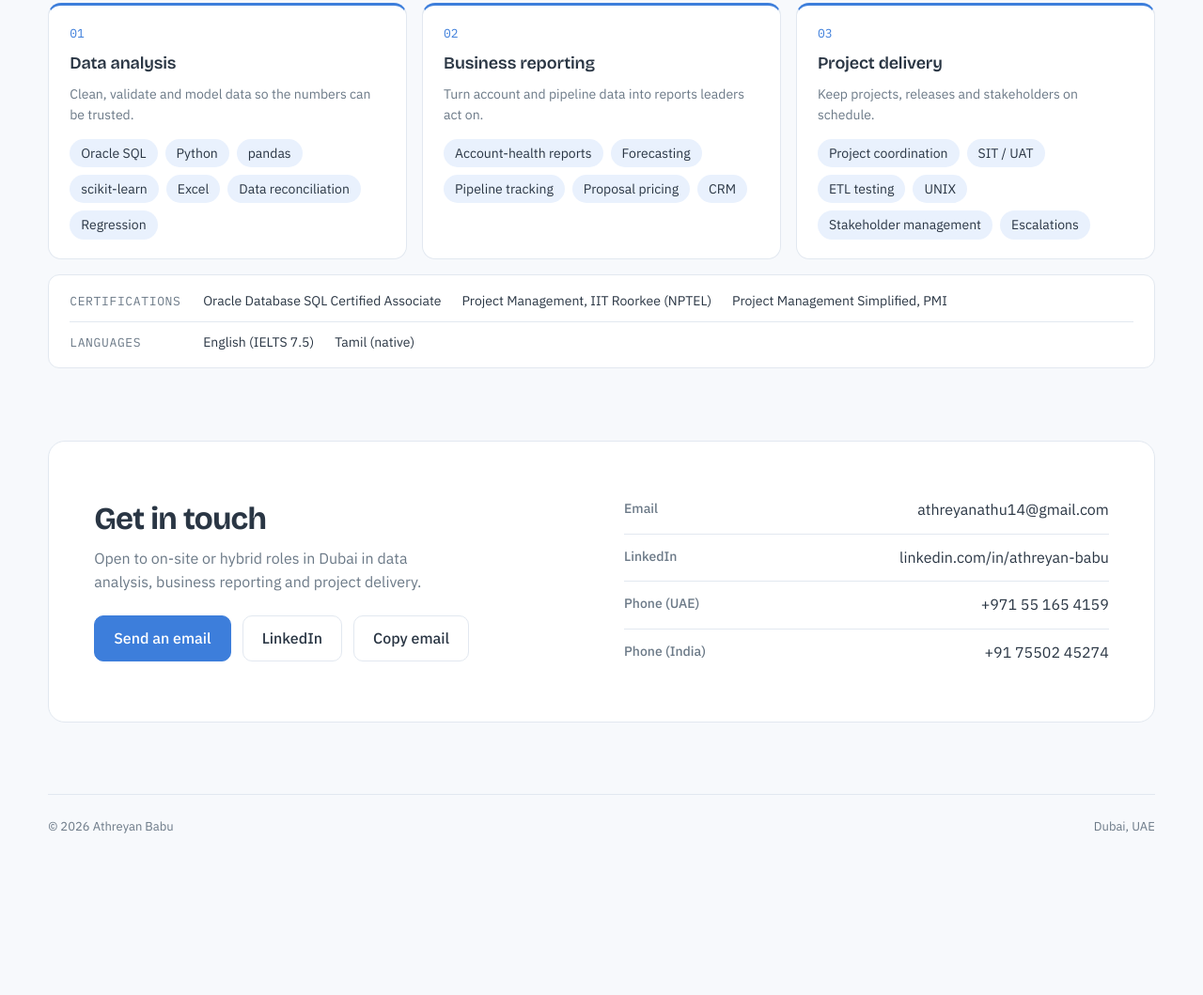
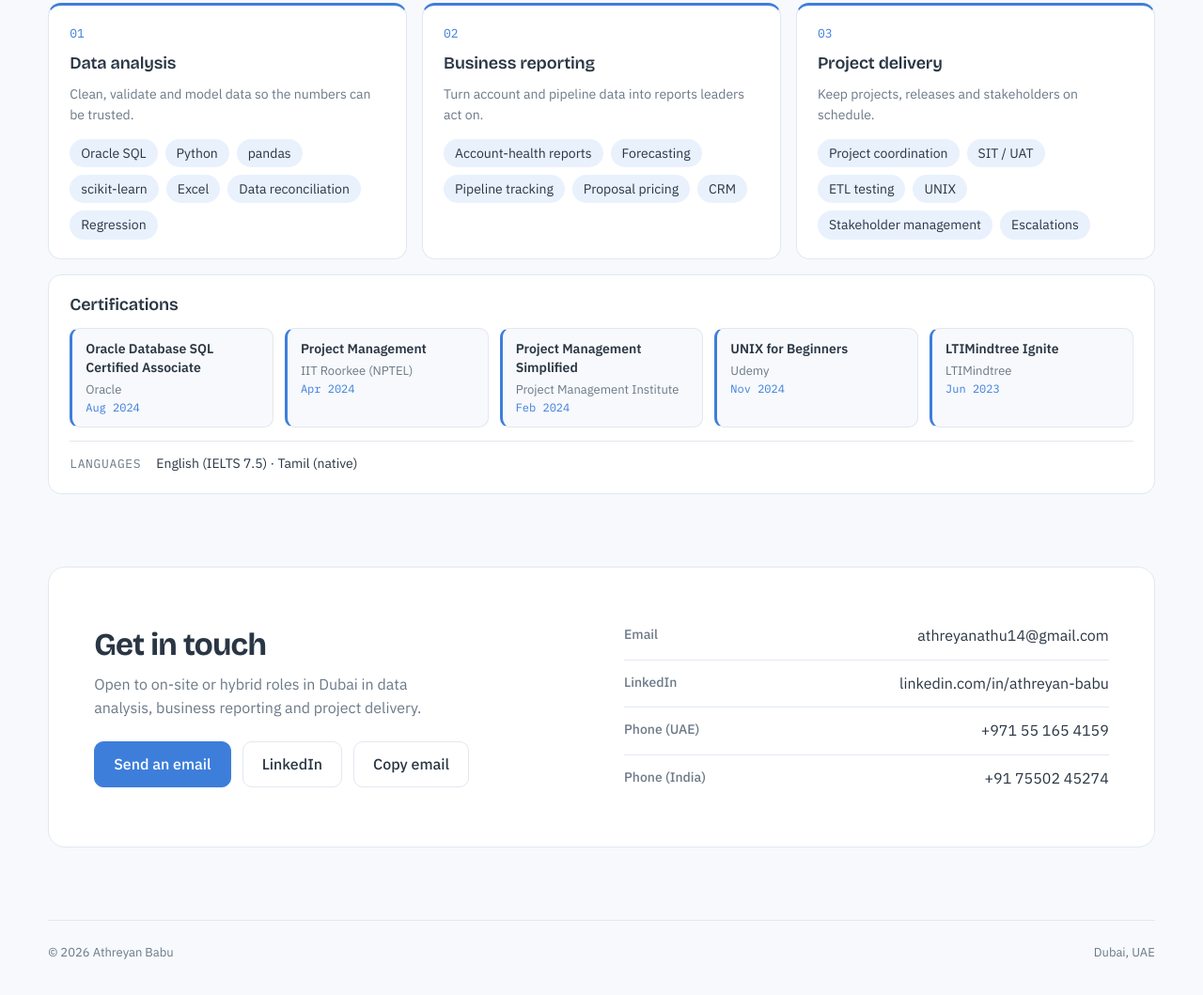
Before and after one commit to Athrey20an/Athreyan-Babu, a plain HTML site: page index.html in a window 1280 px wide. Shown: the part 4219-5278 px from the top of the page at 94% size. Before the commit the page ends 5150 px from the top, so only its background shows below. Drawn offline with nearby package versions, Linux system fonts and the light colour scheme.

Commit message:
Show all five certifications; update résumé PDF to no-score version
Co-Authored-By: Claude Opus 5.5 <noreply@anthropic.com>
Claude-Session: https://claude.ai/code/session_01PxAvNCKXETjQ5fUz6PSJzK

```diff
--- a/index.html
+++ b/index.html
@@ -191,10 +191,15 @@ details.case[open] summary::before { content: "−"; }
 .pillar h3 { margin: 0; }
 .pnum { font-family: var(--mono); font-size: var(--fs-xs); color: var(--accent); }
 .pdesc { font-size: var(--fs-sm); color: var(--muted); margin-bottom: 4px; }
-.certs { display: grid; gap: 10px; margin-top: 16px; padding: 16px 22px; background: var(--surface); border: 1px solid var(--line); border-radius: 12px; font-size: var(--fs-sm); }
-.certs-row { display: flex; flex-wrap: wrap; align-items: baseline; gap: 6px 22px; }
-.certs-row + .certs-row { padding-top: 10px; border-top: 1px solid var(--line); }
-.certs-label { min-width: 120px; font-family: var(--mono); font-size: var(--fs-xs); color: var(--muted); text-transform: uppercase; letter-spacing: .05em; }
+.certs { margin-top: 16px; padding: 20px 22px; background: var(--surface); border: 1px solid var(--line); border-radius: 14px; }
+.certs-title { font-size: var(--fs-md); margin-bottom: 14px; }
+.cert-list { list-style: none; margin: 0; padding: 0; display: grid; grid-template-columns: repeat(5, minmax(0, 1fr)); gap: 12px; }
+.cert-list li { padding: 12px 14px; border: 1px solid var(--line); border-left: 3px solid var(--accent); border-radius: 10px; background: var(--bg); font-size: var(--fs-sm); line-height: 1.4; }
+.cert-list b { display: block; font-weight: 600; margin-bottom: 4px; }
+.cert-list span { display: block; color: var(--muted); font-size: var(--fs-xs); }
+.cert-list time { display: block; margin-top: 2px; font-family: var(--mono); font-size: 12px; color: var(--accent); }
+.langs { margin-top: 14px; padding-top: 12px; border-top: 1px solid var(--line); font-size: var(--fs-sm); display: flex; gap: 16px; align-items: baseline; flex-wrap: wrap; }
+.certs-label { font-family: var(--mono); font-size: var(--fs-xs); color: var(--muted); text-transform: uppercase; letter-spacing: .05em; }
 
 /* Recommendations */
 .rec-group + .rec-group { margin-top: 32px; }
@@ -228,6 +233,7 @@ footer { margin-top: var(--section-gap); padding: 24px 0 40px; font-size: var(--
   .glance { grid-template-columns: minmax(0, 1fr); }
   .glance-summary { border-right: 0; border-bottom: 1px solid var(--line); }
   .cards3 { grid-template-columns: minmax(0, 1fr); }
+  .cert-list { grid-template-columns: repeat(2, minmax(0, 1fr)); }
   .quotes { grid-template-columns: repeat(2, minmax(0, 1fr)); }
   .contact { grid-template-columns: minmax(0, 1fr); }
   .case-body { grid-template-columns: minmax(0, 1fr); gap: 10px; }
@@ -252,6 +258,7 @@ footer { margin-top: var(--section-gap); padding: 24px 0 40px; font-size: var(--
   .lede { font-size: var(--fs-base); }
   .bar-row { grid-template-columns: 110px minmax(0, 1fr); font-size: var(--fs-xs); }
   .site-nav { display: none; }
+  .cert-list { grid-template-columns: minmax(0, 1fr); }
   .glance-grid { grid-template-columns: minmax(0, 1fr); }
   .glance-grid div:nth-child(2) { border-top: 1px solid var(--line); }
   .glance-grid div:nth-child(even) { border-left: 0; }
@@ -546,8 +553,9 @@ footer { margin-top: var(--section-gap); padding: 24px 0 40px; font-size: var(--
       </div>
     </div>
     <div class="certs">
-      <div class="certs-row"><span class="certs-label">Certifications</span><span>Oracle Database SQL Certified Associate</span><span>Project Management, IIT Roorkee (NPTEL)</span><span>Project Management Simplified, PMI</span></div>
-      <div class="certs-row"><span class="certs-label">Languages</span><span>English (IELTS 7.5)</span><span>Tamil (native)</span></div>
+      <h3 class="certs-title">Certifications</h3>
+      <ul class="cert-list"><li><b>Oracle Database SQL Certified Associate</b><span>Oracle</span><time>Aug 2024</time></li><li><b>Project Management</b><span>IIT Roorkee (NPTEL)</span><time>Apr 2024</time></li><li><b>Project Management Simplified</b><span>Project Management Institute</span><time>Feb 2024</time></li><li><b>UNIX for Beginners</b><span>Udemy</span><time>Nov 2024</time></li><li><b>LTIMindtree Ignite</b><span>LTIMindtree</span><time>Jun 2023</time></li></ul>
+      <p class="langs"><span class="certs-label">Languages</span>English (IELTS 7.5) · Tamil (native)</p>
     </div>
   </section>
 
```
Also changed, not shown: 1 other file.
